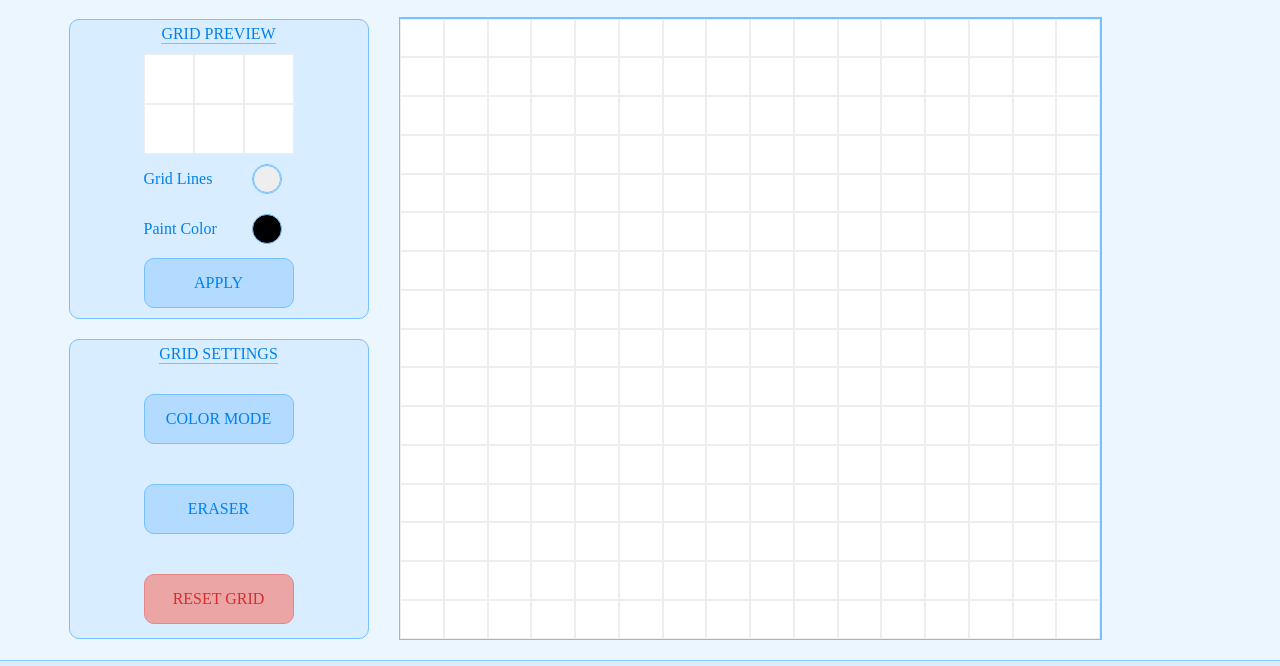
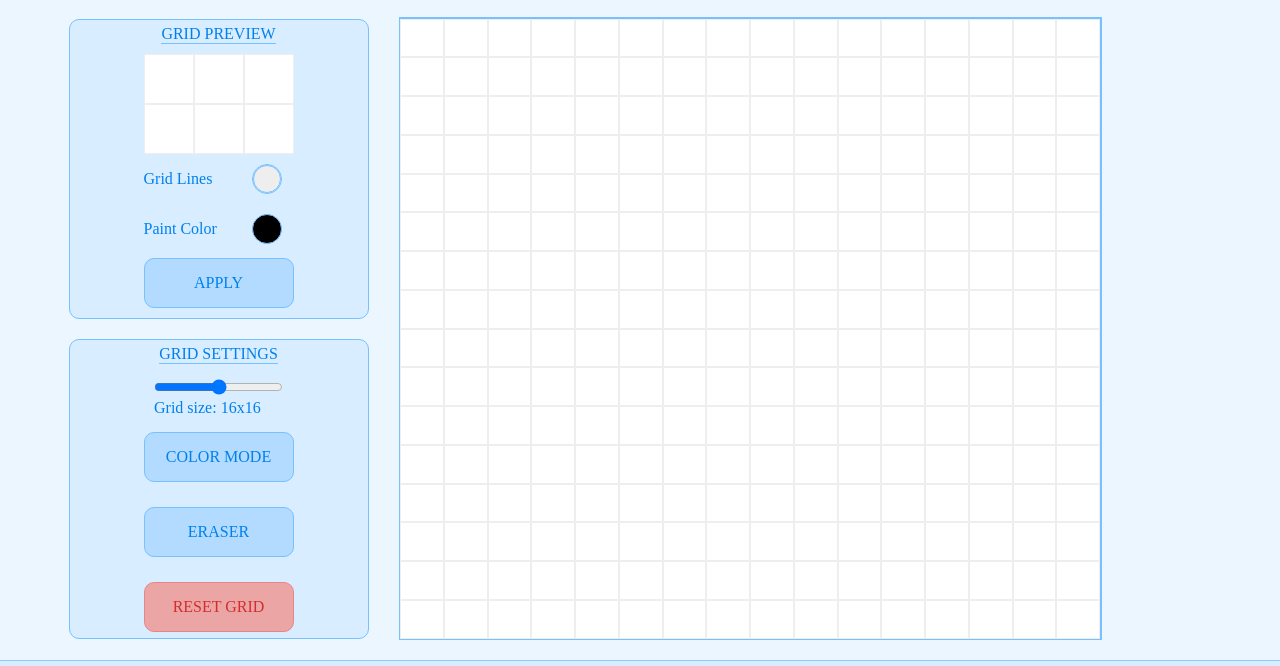
Before and after one commit to VenkaSri/ETCH-A-SKETCH, a plain HTML site: page index.html in a window 1280 px wide. Shown: the part 103-769 px from the top of the page. Drawn offline with Linux system fonts and the light colour scheme.

Commit message:
added slider to change grid size

```diff
--- a/customgridstyles.css
+++ b/customgridstyles.css
@@ -108,7 +108,7 @@
     background-color: #D8EDFF;
     border: 1px solid #78C0FF;
     margin-left: 90px;
-    gap: 30px;
+    gap: 15px;
 }
 
 .custom-grid {
@@ -167,3 +167,11 @@
     border-radius: 50%;
     padding: 0;
 }
+
+#grid-size {
+    color: #0080EE;
+}
+
+.slidecontainer p {
+    color: #0080EE;
+}
--- a/index.html
+++ b/index.html
@@ -36,6 +36,10 @@
     </div>
     <div class="grid_settings">
         <p class="grid_customization_title">GRID SETTINGS</p>
+        <div class="slidecontainer">
+            <input type="range" min="2" max="100" class="slider" id="myRange">
+            <p>Grid size: <span id="grid-size"></span></p>
+          </div>
         <div>
             <div class="color-mode-button">COLOR MODE</div>
         </div>
--- a/scripts.js
+++ b/scripts.js
@@ -65,7 +65,6 @@ bDivs.forEach((hoverableElement) => {
 });
 
 applyBtn.addEventListener("click", (e) => {
-
   checkMatch();
   bgClr = someBgColor;
   let mDivs = document.querySelectorAll(".mainGrid");
@@ -90,7 +89,6 @@ function changeLineColor() {
     mDivs[i].style.borderColor = DEFAULT_LINES_COLOR;
   }
 }
-
 
 function mouserOverMainGrid(color) {
   let mDivs = document.querySelectorAll(".mainGrid");
@@ -118,3 +116,11 @@ function checkMatch() {
     }
   }
 }
+
+let slider = document.querySelector("#myRange");
+let output = document.querySelector("#grid-size");
+output.innerHTML = '16x16';
+
+slider.oninput = function() {
+  output.innerHTML = this.value + "x" + this.value;
+}
```
